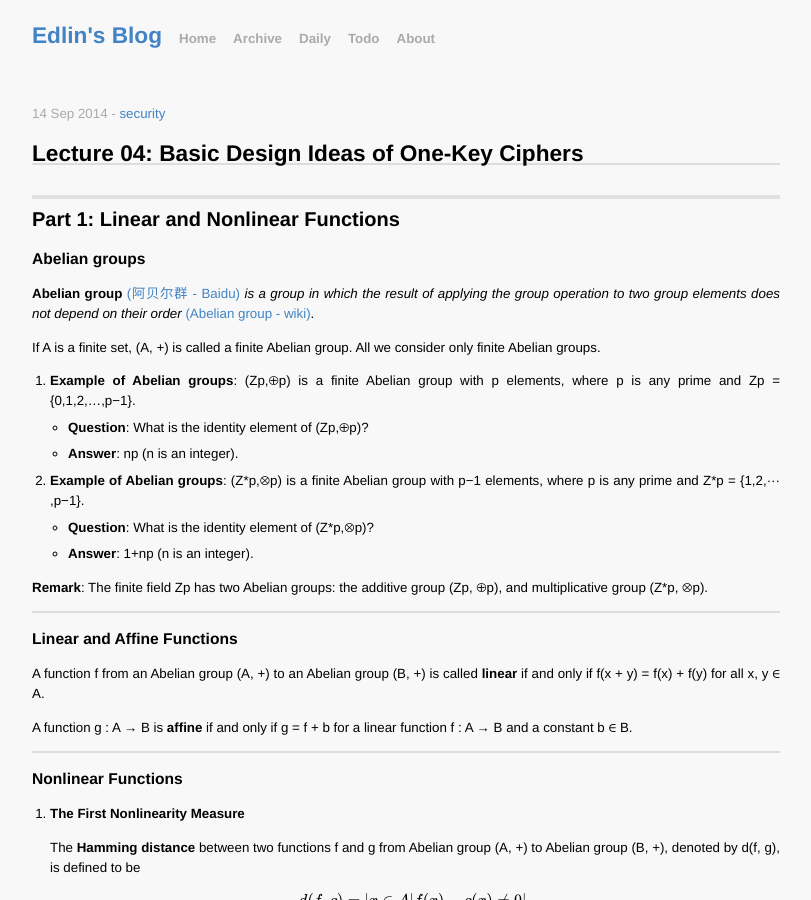
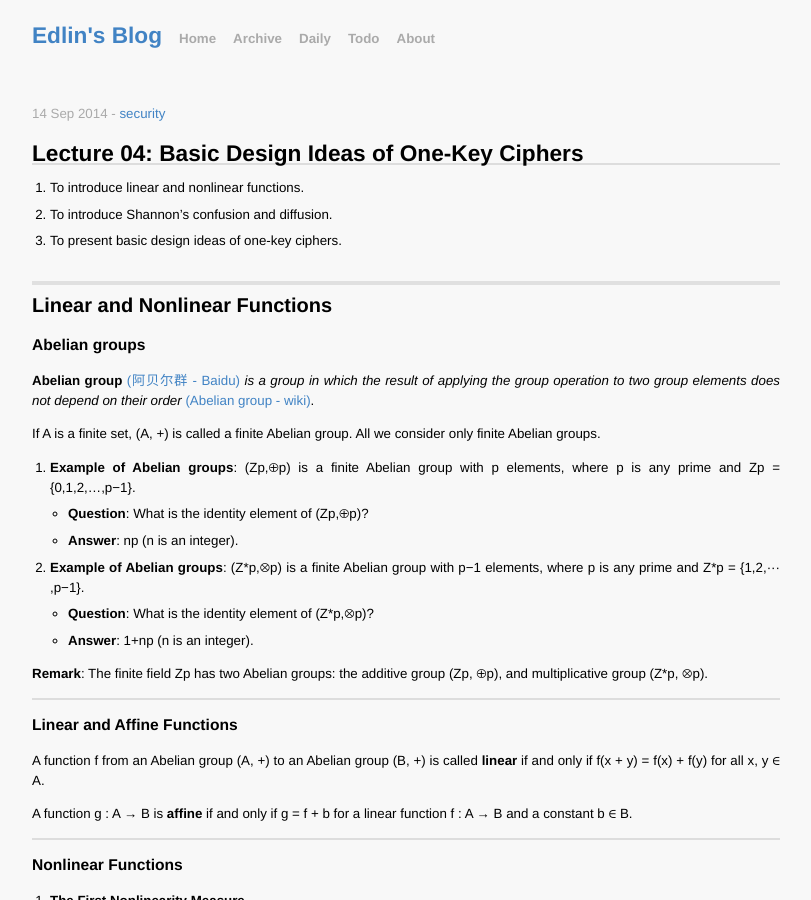
Before and after one commit to EdlinLink/edlinlink.github.io, a Jekyll site: the page built from _posts/2014-09-14-Basic_Design_Ideas_of_One-Key_Ciphers.md, in a window 1280 px wide and 900 px high. Shown: the whole window, without its empty margins (234-1045 px from the left). Built offline with Jekyll 4.4.1, drawn with Linux system fonts in a browser that asks for light colours; Markdown is read by kramdown in place of the engine named in the settings; formulas are drawn with MathJax 3; comment, search, counter and statistics services are not loaded; some of the changed text lies outside the part shown.

Commit message:
new post

```diff
--- a/_posts/2014-09-14-Basic_Design_Ideas_of_One-Key_Ciphers.md
+++ b/_posts/2014-09-14-Basic_Design_Ideas_of_One-Key_Ciphers.md
@@ -11,7 +11,11 @@ myTag:	security
 
 ---------------------------------------------------------------------------
 
-## Part 1: Linear and Nonlinear Functions
+1. To introduce linear and nonlinear functions.
+2. To introduce Shannon’s confusion and diffusion.
+3. To present basic design ideas of one-key ciphers.
+
+## Linear and Nonlinear Functions
 
 ### Abelian groups
 
@@ -89,14 +93,14 @@ A function g : A → B is **affine** if and only if g = f + b for a linear funct
 	4. pg = |a4=b|/|A|, (a=(0,0,0,1), b=1) = 16/16=1;
 
 
-## Part 2: Shannon’s Diffusion and Confusion
+## 2: Shannon’s Diffusion and Confusion
 
 + **Diffusion**: Each plaintext block bit or key bit affects many bits of the ciphertext block. (描述作用的情况)
 
 + **Confusion**: Each bit of the ciphertext block has highly nonlinear relations with the plaintext block bits and the key bits. (描述非线性的情况)
 
 
-## Part 3: An Important Design Paradigm
+## 3: An Important Design Paradigm
 
 ### 1. The Iterative Design Paradigm
 
```
